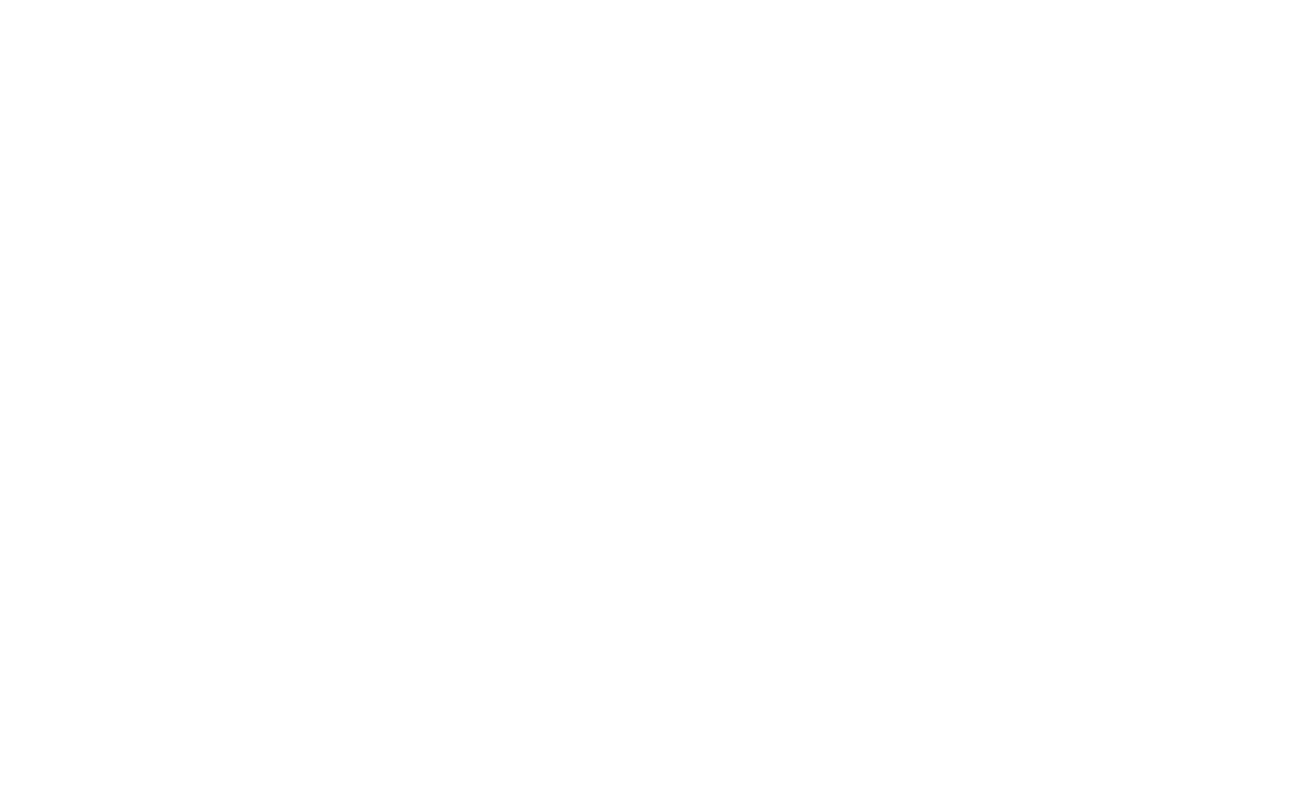
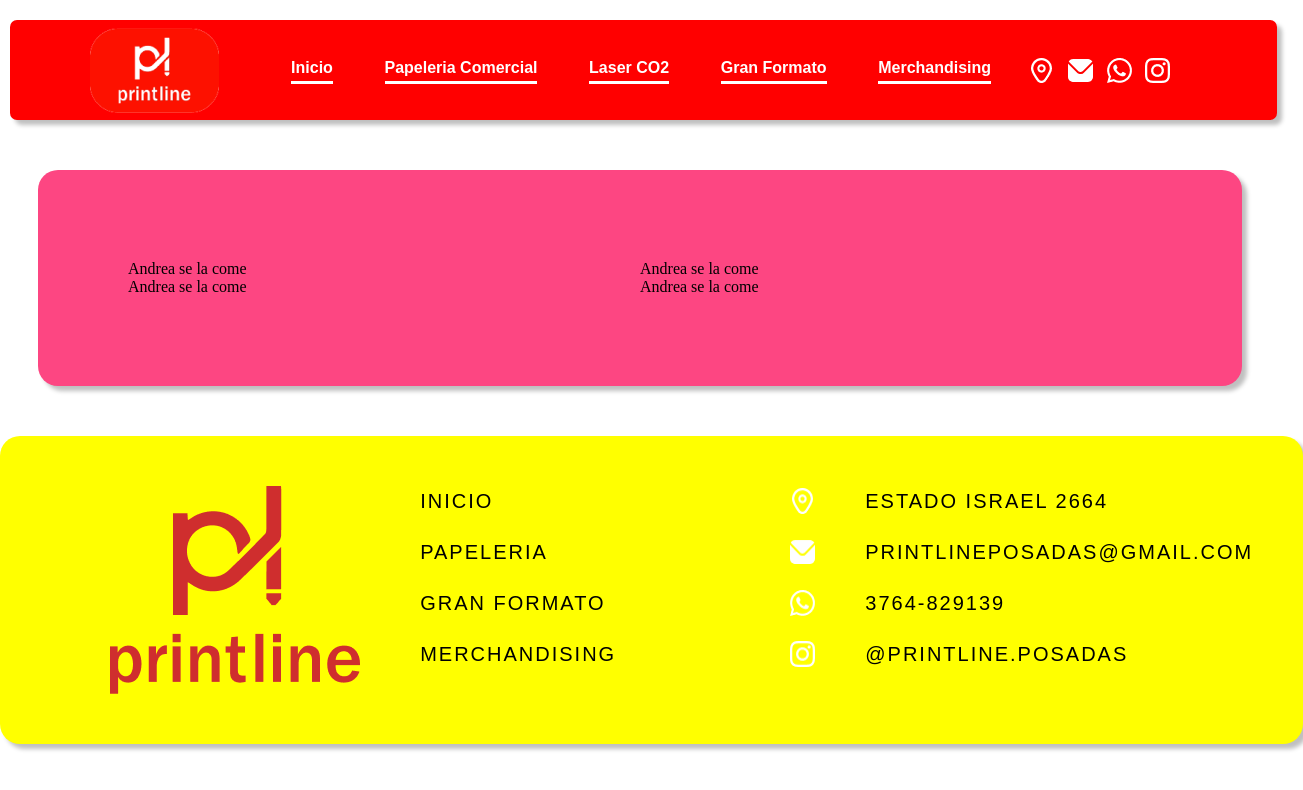
Before and after one commit to educlausen/Comisi-n-57645-PreEntrega2-ClausenEduardo, a plain HTML site: page pages/granformato.html in a window 1280 px wide. Shown: the whole page, 1303 px wide, since content can reach past the window. Drawn offline with Linux system fonts and the light colour scheme.

Commit message:
arrancando gran Formato

```diff
--- a/css/styles.css
+++ b/css/styles.css
@@ -312,3 +312,16 @@ footer div:last-child ul li{
     color: white;
 
 }
+/* Gran Formato */
+
+.granformato main{
+    background-color: #FD4682;
+    padding: 5.625rem;
+    border-radius: 1.25rem;
+    margin-top: 3.125rem;
+    box-shadow: .3125rem .3125rem .25rem rgba(0, 0, 0, 0.25);}
+
+.cart{
+    display: grid;
+    grid-template-columns: 50% 50%
+    }
--- a/pages/granformato.html
+++ b/pages/granformato.html
@@ -0,0 +1,56 @@
+<!DOCTYPE html>
+<html lang="en">
+<head>
+    <meta charset="UTF-8">
+    <meta name="viewport" content="width=device-width, initial-scale=1.0">
+    <title>PrintLine</title>
+    <link rel="stylesheet" href="../css/styles.css">
+</head>
+<body class="granformato">
+    <header>
+        <div class="logo"><img  src="../assets/images/printline logo 1.png" alt="logo"></div>
+        <nav>
+            <ul>
+                <li><a href="../index.html">Inicio</a></li>
+                <li><a href="../pages/papeleria.html">Papeleria Comercial</a></li>
+                <li><a href="../pages/laser.html">Laser CO2</a></li>
+                <li><a href="#">Gran Formato</a></li>
+                <li><a href="../pages/merchandising.html">Merchandising</a></li>
+            </ul>
+        </nav>
+        <div class="redesHeader">
+            <ul>
+                <li><a href="#"></a><img src="../assets/images/map icon.png" alt="map"></li>
+                <li><a href="#"></a><img src="../assets/images/email icon.png" alt="email"></li>
+                <li><a href="#"></a><img src="../assets/images/wp icon.png" alt="whatsapp"></li>
+                <li><a href="#"></a><img src="../assets/images/insta icon.png" alt="instagram"></li>
+                </ul>
+        </div>
+    </header>
+    <main >
+        <div class="cart">
+            <div><p>Andrea se la come</p></div>
+            <div><p>Andrea se la come</p></div>
+            <div><p>Andrea se la come</p></div>
+            <div><p>Andrea se la come</p></div>
+        </div>
+
+    </main>
+    <footer>
+        <div><img src="../assets/images/footer Printline.png" alt="logo"></div>
+        <div>
+            <a href="../index.html">INICIO</a>
+            <a href="../pages/papeleria.html">Papeleria</a>
+            <a href="../pages/granformato.html">GRAN FORMATO</a>
+            <a href="../pages/merchandising.html">Merchandising</a>
+        </div>
+        <div>
+            <ul>
+                <li><img src="../assets/images/map icon.png" alt="direccion"> <p>Estado Israel 2664</p></li>
+                <li><img src="../assets/images/email icon.png" alt="email"> <p>printlineposadas@gmail.com</p></li>
+                <li><img src="../assets/images/wp icon.png" alt="whatsapp"> <p>3764-829139</p></li>
+                <li><img src="../assets/images/insta icon.png" alt="instagram"> <p>@printline.posadas</p></li>
+            </ul>
+        </div>
+    </footer>
+</body>
```
Also changed, not shown: index.html (+1 -1 lines), pages/papeleria.html (+3 -3 lines).
